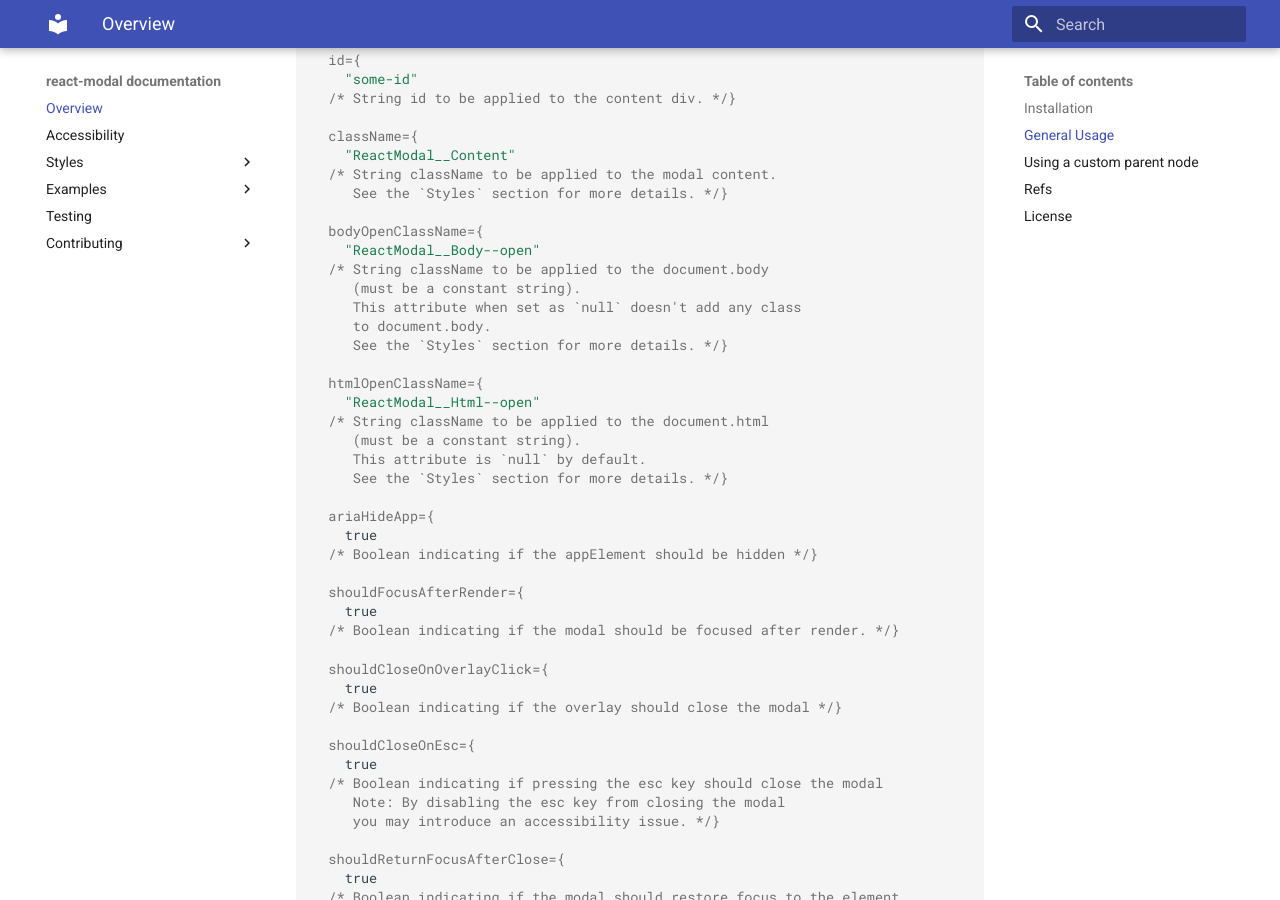
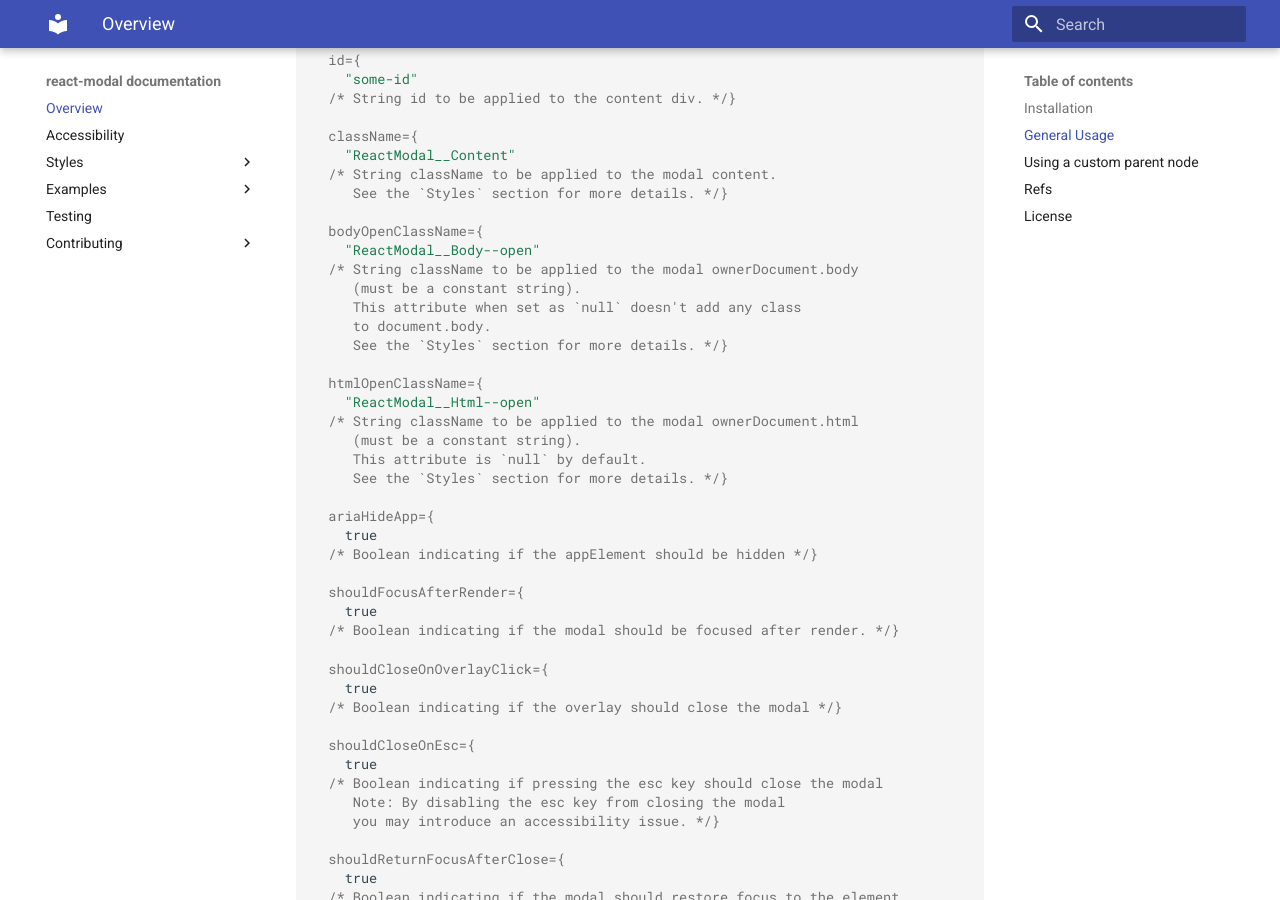
Before and after one commit to DevStar1016/react_modal, an MkDocs documentation site: the page built from docs/index.md, in a window 1280 px wide and 900 px high, scrolled down 1852 px. Built offline with MkDocs 1.6.1 and Material for MkDocs 9.7.7, drawn with Linux system fonts in a browser that asks for light colours.

Commit message:
[fixed]: css class added to root document in iframe

```diff
--- a/docs/index.md
+++ b/docs/index.md
@@ -90,7 +90,7 @@ import ReactModal from 'react-modal';
 
   bodyOpenClassName={
     "ReactModal__Body--open"
-  /* String className to be applied to the document.body
+  /* String className to be applied to the modal ownerDocument.body
      (must be a constant string).
      This attribute when set as `null` doesn't add any class
      to document.body.
@@ -98,7 +98,7 @@ import ReactModal from 'react-modal';
 
   htmlOpenClassName={
     "ReactModal__Html--open"
-  /* String className to be applied to the document.html
+  /* String className to be applied to the modal ownerDocument.html
      (must be a constant string).
      This attribute is `null` by default.
      See the `Styles` section for more details. */}
```
Also changed, not shown: src/components/ModalPortal.js (+16 -6 lines).
